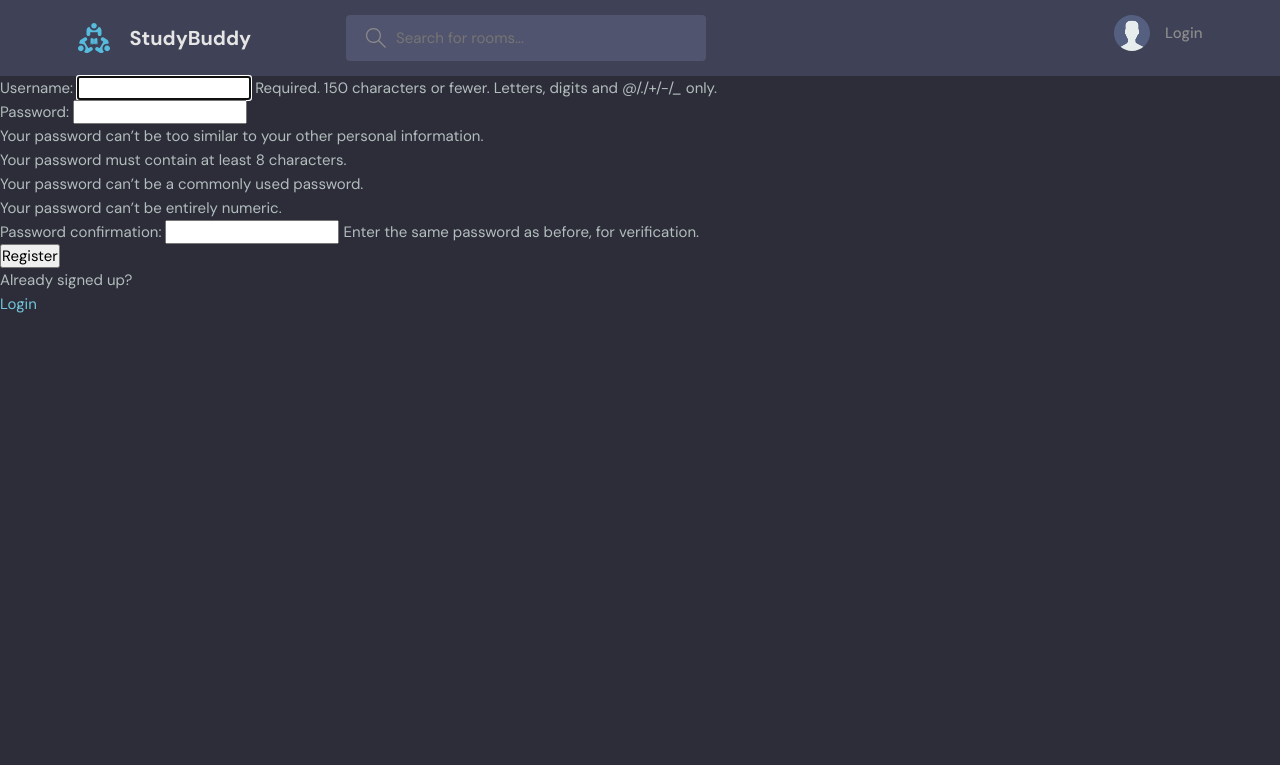
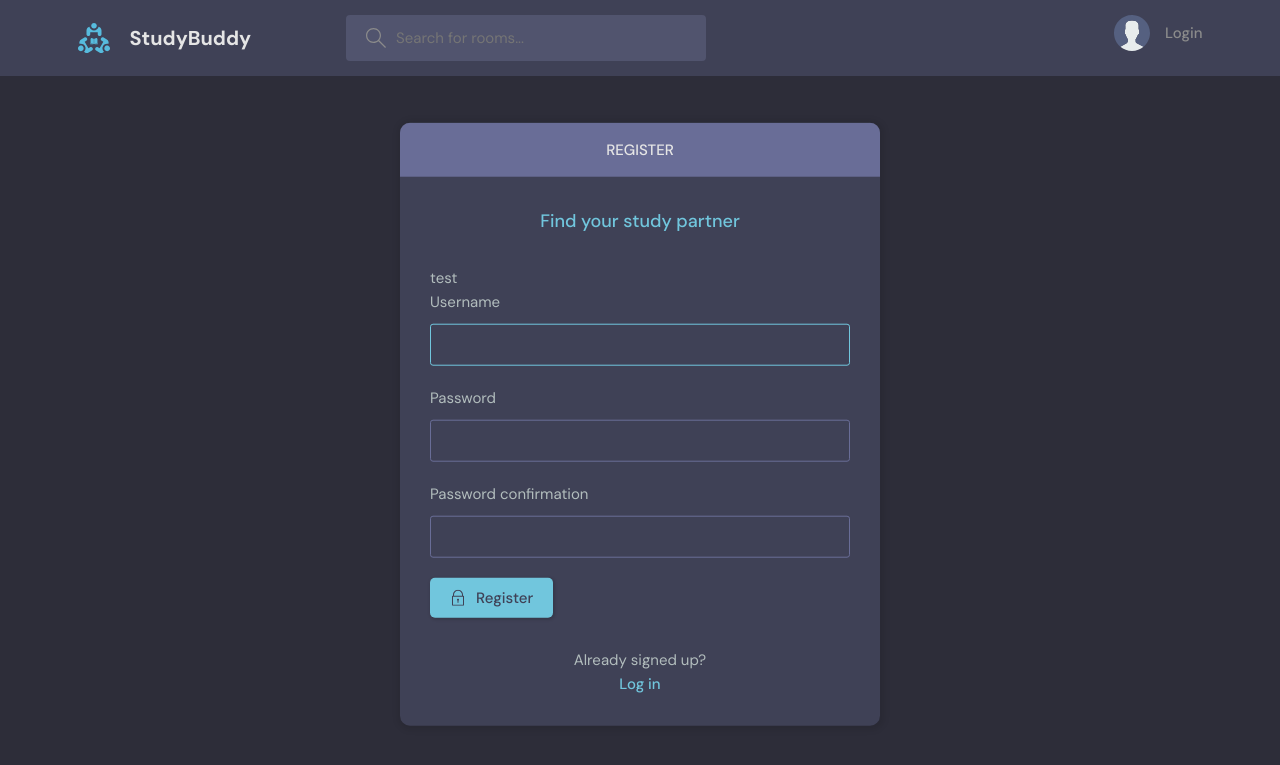
Before and after one commit to AlbertPrince/StudyBuddy, a Django app: page /register/ in a window 1280 px wide. Shown: the top 765 px of the page. Run offline with Django 4.2, Linux system fonts and the light colour scheme.

Commit message:
updated login/register form

```diff
--- a/base/templates/base/login_register.html
+++ b/base/templates/base/login_register.html
@@ -1,39 +1,114 @@
 {% extends "main.html" %}
 
 {% block content %}
+    <main class="auth layout">
+      {% if page == 'login' %}
+      <div class="container">
+        <div class="layout__box">
+          <div class="layout__boxHeader">
+            <div class="layout__boxTitle">
+              <h3>Login</h3>
+            </div>
+          </div>
+          <div class="layout__body">
+            <h2 class="auth__tagline">Find your study partner</h2>
+
+            <form class="form" action="" method="POST">
+              {% csrf_token %}
+              <div class="form__group form__group">
+                <label for="room_name">Username</label>
+                <input id="username" name="username" type="text" placeholder="e.g. dennis_ivy" />
+              </div>
+              <div class="form__group">
+                <label for="password">Password</label>
+                <input
+                  id="password"
+                  name="password"
+                  type="password"
+                  placeholder="&bull;&bull;&bull;&bull;&bull;&bull;&bull;&bull;"
+                />
+              </div>
+
+              <button class="btn btn--main" type="submit">
+                <svg
+                  version="1.1"
+                  xmlns="http://www.w3.org/2000/svg"
+                  width="32"
+                  height="32"
+                  viewBox="0 0 32 32"
+                >
+                  <title>lock</title>
+                  <path
+                    d="M27 12h-1v-2c0-5.514-4.486-10-10-10s-10 4.486-10 10v2h-1c-0.553 0-1 0.447-1 1v18c0 0.553 0.447 1 1 1h22c0.553 0 1-0.447 1-1v-18c0-0.553-0.447-1-1-1zM8 10c0-4.411 3.589-8 8-8s8 3.589 8 8v2h-16v-2zM26 30h-20v-16h20v16z"
+                  ></path>
+                  <path
+                    d="M15 21.694v4.306h2v-4.306c0.587-0.348 1-0.961 1-1.694 0-1.105-0.895-2-2-2s-2 0.895-2 2c0 0.732 0.413 1.345 1 1.694z"
+                  ></path>
+                </svg>
+
+                Login
+              </button>
+            </form>
+
+            <div class="auth__action">
+              <p>Haven't signed up yet?</p>
+              <a href="{% url 'register' %}" class="btn btn--link">Sign Up</a>
+            </div>
+          </div>
+        </div>
+      </div>
+      {% else %}
+      <div class="container">
+        <div class="layout__box">
+          <div class="layout__boxHeader">
+            <div class="layout__boxTitle">
+              <h3>Register</h3>
+            </div>
+          </div>
+          <div class="layout__body">
+            <h2 class="auth__tagline">Find your study partner</h2>
+
+            <form class="form" action="" method="POST">
+              <p>test</p>
+              {% csrf_token %}
+
+              {% for field in form %}
+              <div class="form__group form__group">
+                <label for="room_name">{{field.label}}</label>
+                {{field}}
+              </div>
+              {% endfor %}
 
 
-{% if page == 'login' %}
-    <div>
-        <form method="POST" action="">
-            {% csrf_token %}
+              <button class="btn btn--main" type="submit">
+                <svg
+                  version="1.1"
+                  xmlns="http://www.w3.org/2000/svg"
+                  width="32"
+                  height="32"
+                  viewBox="0 0 32 32"
+                >
+                  <title>lock</title>
+                  <path
+                    d="M27 12h-1v-2c0-5.514-4.486-10-10-10s-10 4.486-10 10v2h-1c-0.553 0-1 0.447-1 1v18c0 0.553 0.447 1 1 1h22c0.553 0 1-0.447 1-1v-18c0-0.553-0.447-1-1-1zM8 10c0-4.411 3.589-8 8-8s8 3.589 8 8v2h-16v-2zM26 30h-20v-16h20v16z"
+                  ></path>
+                  <path
+                    d="M15 21.694v4.306h2v-4.306c0.587-0.348 1-0.961 1-1.694 0-1.105-0.895-2-2-2s-2 0.895-2 2c0 0.732 0.413 1.345 1 1.694z"
+                  ></path>
+                </svg>
 
-            <label>Username:</label>
-            <input type="text" name="username" placeholder="Enter Username" />
+                Register
+              </button>
+            </form>
 
-            <label>Password:</label>
-            <input type="password" name="password" placeholder="Enter Password" />
-
-            <input type="submit" value="login"/>
-        </form>
-
-        <p>Haven't signed up yet?</p>
-        <a href="{% url 'register' %}">Sign up</a>
-    </div>
-
-    {% else %}
-
-
-    <div>
-        <form method="POST" action="">
-            {% csrf_token %}
-            {{ form.as_p}}
-
-            <input type="submit" value="Register"/>
-        </form>
-
-        <p>Already signed up?</p>
-        <a href="{% url 'login' %}">Login</a>
-    </div>
-    {% endif %}
-{% endblock content %}
+            <div class="auth__action">
+              <p>Already signed up?</p>
+              <a href="{% url 'login' %}" class="btn btn--link">Log in</a>
+            </div>
+          </div>
+        </div>
+      </div>
+      {% endif %}
+    </main>
+  </body>
+{% endblock %}
--- a/base/templates/base/room.html
+++ b/base/templates/base/room.html
@@ -130,7 +130,11 @@
             </div>
           </div>
           <div class="room__message">
-            <form action="#"><input name="" placeholder="Write your message here..." /></form>
+            <form action="" method="POST">
+              {% csrf_token %}
+              <input name="body" placeholder="Write your message here..." />
+
+            </form>
           </div>
         </div>
         <!-- Room End -->
--- a/base/views.py
+++ b/base/views.py
@@ -180,7 +180,7 @@ def deleteMessage(request, pk):
     if request.method == 'POST':
         message.delete()
         return redirect('home')
-    return render(request, 'base/delete.html', {'obj': room})
+    return render(request, 'base/delete.html', {'obj': message})
 
 @login_required(login_url='login')
 def updateUser(request):
```
Also changed, not shown: base/templates/base/delete.html (+34 -10 lines), base/templates/base/delete_old.html (added, +13 -0 lines), base/templates/base/login_register_old.html (added, +39 -0 lines), db.sqlite3.
